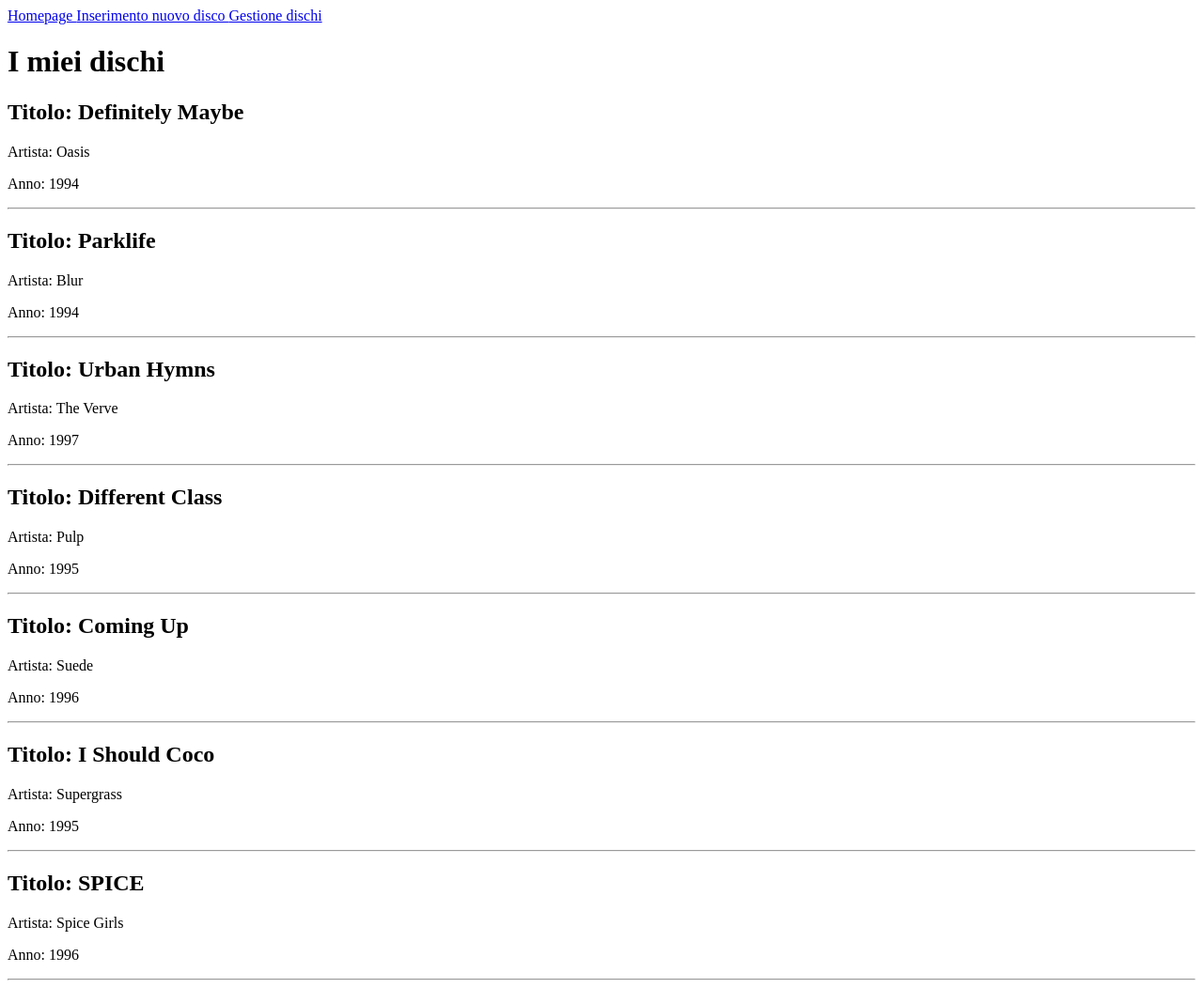
After one commit to ViviDiElle/PHP, a PHP site: page / in a window 1280 px wide. The commit adds this page. Shown: the whole page at 94% size. Run offline with PHP 8.4, Linux system fonts and the light colour scheme.

Commit message:
aggiunto_disco

```diff
--- a/progetto_dischi/dischi.php
+++ b/progetto_dischi/dischi.php
@@ -1,40 +1,44 @@
-<?php
-
- $dischi = [
-    [
-        "titolo" => "Definitely Maybe",
-        "artista" => "Oasis",
-        "anno" => 1994
-    ],
-
-    [
-        "titolo" => "Parklife",
-        "artista" => "Blur",
-        "anno" => 1994
-    ],
-
-    [
-        "titolo" => "Urban Hymns",
-        "artista" => "The Verve",
-        "anno" => 1997
-    ],
-
-    [
-        "titolo" => "Different Class",
-        "artista" => "Pulp",
-        "anno" => 1995
-    ],
-
-    [
-        "titolo" => "Coming Up",
-        "artista" => "Suede",
-        "anno" => 1996
-    ],
-
-    [
-        "titolo" => "I Should Coco",
-        "artista" => "Supergrass",
-        "anno" => 1995
-    ],
-
-];
+<?php $dischi = array (
+  0 =>
+  array (
+    'titolo' => 'Definitely Maybe',
+    'artista' => 'Oasis',
+    'anno' => 1994,
+  ),
+  1 =>
+  array (
+    'titolo' => 'Parklife',
+    'artista' => 'Blur',
+    'anno' => 1994,
+  ),
+  2 =>
+  array (
+    'titolo' => 'Urban Hymns',
+    'artista' => 'The Verve',
+    'anno' => 1997,
+  ),
+  3 =>
+  array (
+    'titolo' => 'Different Class',
+    'artista' => 'Pulp',
+    'anno' => 1995,
+  ),
+  4 =>
+  array (
+    'titolo' => 'Coming Up',
+    'artista' => 'Suede',
+    'anno' => 1996,
+  ),
+  5 =>
+  array (
+    'titolo' => 'I Should Coco',
+    'artista' => 'Supergrass',
+    'anno' => 1995,
+  ),
+  6 =>
+  array (
+    'titolo' => 'SPICE',
+    'artista' => 'Spice Girls',
+    'anno' => '1996',
+  ),
+);
--- /dev/null
+++ b/progetto_dischi/index.php
@@ -0,0 +1,30 @@
+<?php
+include 'dischi.php';
+?>
+<!DOCTYPE html>
+<html lang="en">
+<head>
+    <meta charset="UTF-8">
+    <meta name="viewport" content="width=device-width, initial-scale=1.0">
+    <title>Britpop</title>
+</head>
+<body>
+    <div>
+        <a href="index.php"> Homepage </a>
+        <a href="inserimento_dischi.php"> Inserimento nuovo disco </a>
+        <a href="gestione_dischi.php"> Gestione dischi </a>
+    </div>
+    <div>
+        <h1>I miei dischi</h1>
+        <?php foreach($dischi as $disco): ?>
+            <h2> Titolo: <?php echo $disco["titolo"];?></h2>
+            <p> Artista: <?php echo $disco["artista"];?></p>
+            <p> Anno: <?php echo $disco["anno"];?></p>
+            <hr>
+        <?php endforeach ?>
+
+    </div>
+
+
+</body>
+</html>
```
Also changed, not shown: progetto_dischi/aggiungi_disco.php (added, +27 -0 lines), progetto_dischi/inserimento_dischi.php (added, +42 -0 lines).
